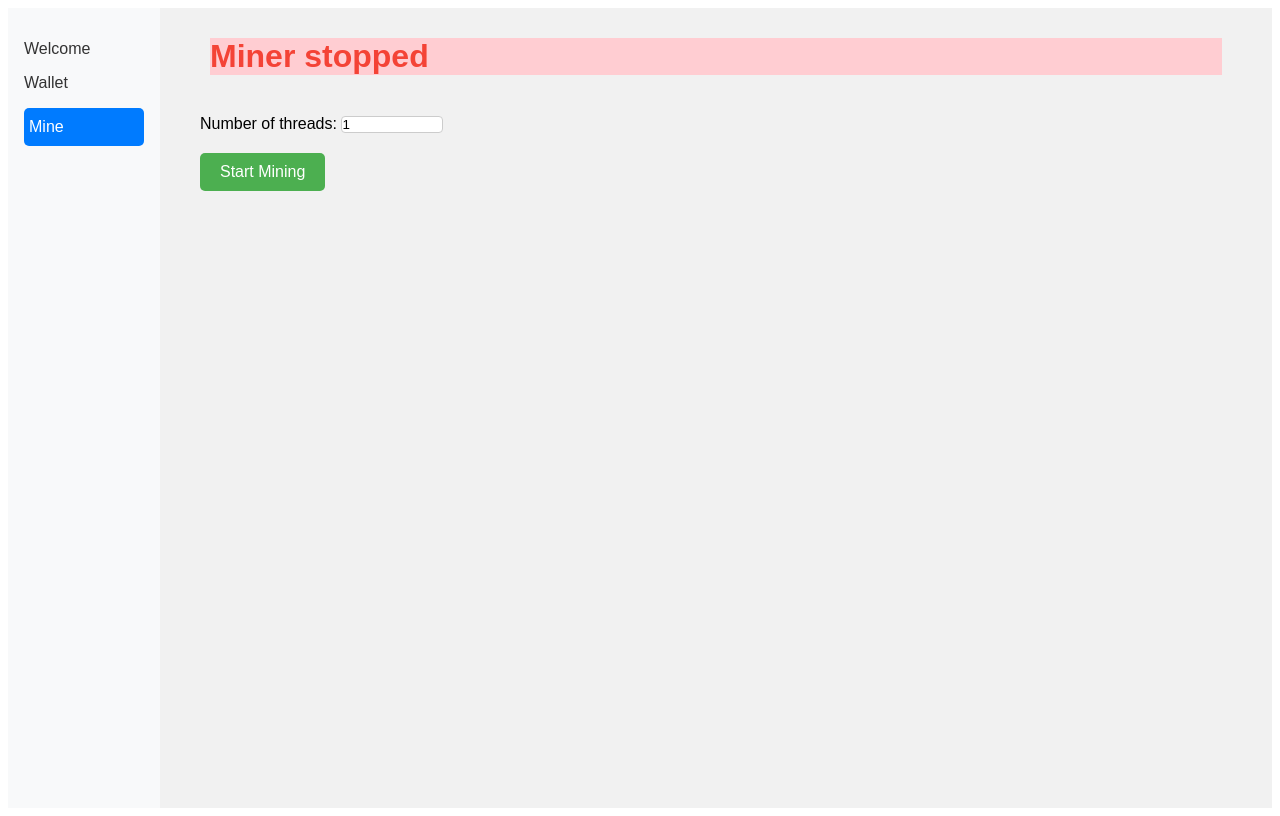
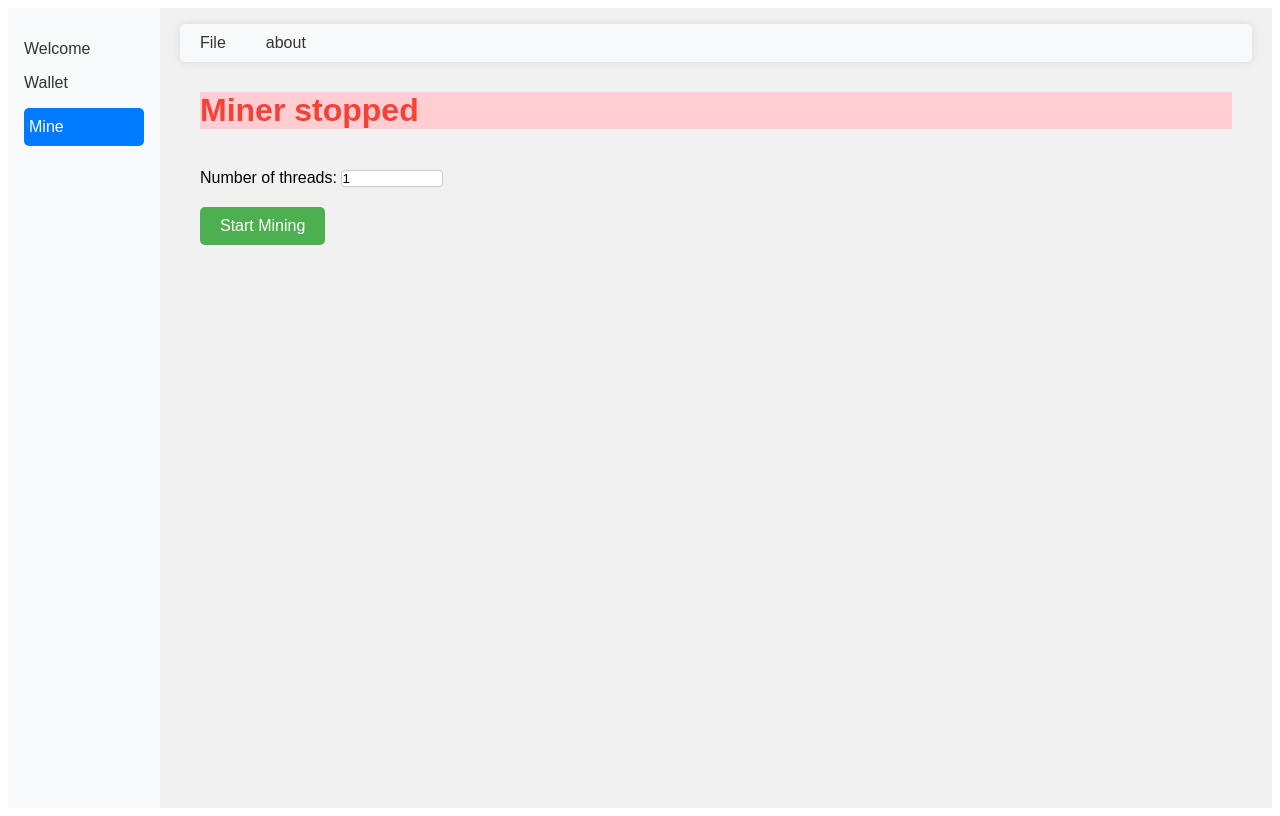
Before and after one commit to jibuji/golden-wallet, a SvelteKit app: page /mine in a window 1280 px wide. Built offline with nearby package versions, Linux system fonts and the light colour scheme.

Commit message:
feat: backup and restore wallet --

```diff
--- a/src/routes/+layout.svelte
+++ b/src/routes/+layout.svelte
@@ -34,19 +34,37 @@
 <main>
 	<nav class="sidebar">
 		<ul>
-			<li class={data.location === '/' ? 'active':''}>
+			<li class={data.location === '/' ? 'active' : ''}>
 				<a href="/"> Welcome </a>
 			</li>
-			<li class={data.location === '/wallet' ? 'active':''}>
+			<li class={data.location === '/wallet' ? 'active' : ''}>
 				<a href="/wallet"> Wallet </a>
 			</li>
-			<li class={data.location === '/mine' ? 'active':''}>
+			<li class={data.location === '/mine' ? 'active' : ''}>
 				<a href="/mine"> Mine </a>
 			</li>
 		</ul>
 	</nav>
 
 	<section class="main-content">
+		<div class="menu-bar">
+			<ul>
+				<li>
+					<a href="#">File</a>
+					<ul>
+						<li><a href="#">Submenu 1</a></li>
+						<li><a href="#">Submenu 2</a></li>
+					</ul>
+				</li>
+				<li>
+					<a href="#">about</a>
+					<ul>
+						<li><a href="#">Submenu 1</a></li>
+						<li><a href="#">Submenu 2</a></li>
+					</ul>
+				</li>
+			</ul>
+		</div>
 		<slot></slot>
 	</section>
 </main>
@@ -107,4 +125,60 @@
 		padding-right: 20px;
 		background-color: #f1f1f1;
 	}
+	.menu-bar ul {
+		list-style-type: none;
+		padding: 0;
+		display: flex;
+		justify-content: flex-start;
+		background-color: #f8f9fa;
+		border-radius: 5px;
+		box-shadow: 0px 0px 10px rgba(0, 0, 0, 0.1);
+	}
+
+	.menu-bar li {
+		position: relative;
+		padding: 10px 20px;
+		cursor: pointer;
+		transition: background-color 0.3s ease;
+	}
+
+	.menu-bar li:hover {
+		background-color: #e0e0e0;
+	}
+
+	.menu-bar li ul {
+		display: none;
+		position: absolute;
+		top: 100%;
+		left: 0;
+		padding: 0;
+		list-style-type: none;
+		width: 9em;
+		box-shadow: 0px 0px 10px rgba(0, 0, 0, 0.1);
+		border-radius: 5px;
+	}
+
+	.menu-bar li ul li {
+		padding: 10px 20px;
+		background-color: #f8f9fa;
+		transition: background-color 0.3s ease;
+	}
+
+	.menu-bar li ul li:hover {
+		background-color: #e0e0e0;
+	}
+
+	.menu-bar li:hover ul {
+		display: block;
+	}
+
+	.menu-bar a {
+		text-decoration: none;
+		color: #333;
+		transition: color 0.3s ease;
+	}
+
+	.menu-bar a:hover {
+		color: #007bff;
+	}
 </style>
--- a/src/routes/mine/+page.svelte
+++ b/src/routes/mine/+page.svelte
@@ -1,13 +1,16 @@
 <script lang="ts">
-	import { appDataDir } from '@tauri-apps/api/path';
-	import { Child, Command } from '@tauri-apps/api/shell';
 	import { ensureSidecarIsRunning, isSidecarRunning, sleep, stopSidecar } from '$lib/utils';
 	import { onMount } from 'svelte';
-	// alternatively, use `window.__TAURI__.shell.Command`
-	// `binaries/my-sidecar` is the EXACT value specified on `tauri.conf.json > tauri > bundle > externalBin`
+
+	let threads = 1;
+	let isRunning = false;
+	let isInputVisible = true;
+
 	onMount( () => {
 	    let cancel = false;
 		async function checkRunningLoop() {
+			const nThreads = localStorage.getItem('threads');
+			threads = nThreads && parseInt(nThreads) || 1;
 	        isRunning = await isSidecarRunning("minerd");
 	        for (;!cancel;) {
 	            await sleep(10000);
@@ -19,13 +22,12 @@
 	    return () => (cancel = true);
 	})
 
-	let isRunning = false;
-	let threads = 1;
-	let isInputVisible = true;
+
 
 	async function startMining() {
 		console.log('start mining with', threads, 'threads');
 		await ensureSidecarIsRunning('minerd', threads);
+		localStorage.setItem('threads', threads.toString());
 		isRunning = true;
 		isInputVisible = false;
 	}
@@ -68,7 +70,7 @@
 	}
 	.status-section {
 		margin-bottom: 30px;
-		padding: 10px;
+		padding: 10px 0;
 		border-radius: 5px;
 	}
 	.status {
--- a/src/routes/wallet/+page.svelte
+++ b/src/routes/wallet/+page.svelte
@@ -36,11 +36,12 @@
 </script>
 
 <div class="container">
+
 	<div class="nav-bar">
 		<a href="#">Overview</a>
 		<!-- <a href="#">Send</a>
-      <a href="#">Receive</a>
-      <a href="#">Transactions</a> -->
+		<a href="#">Receive</a>
+		<a href="#">Transactions</a> -->
 	</div>
 
 	<div class="main-content">
@@ -86,6 +87,7 @@
 		font-family: Arial, sans-serif;
 		color: #333;
 	}
+
 
 	.nav-bar {
 		display: flex;
```
Lines whose indentation alone changed are shown as unchanged.
